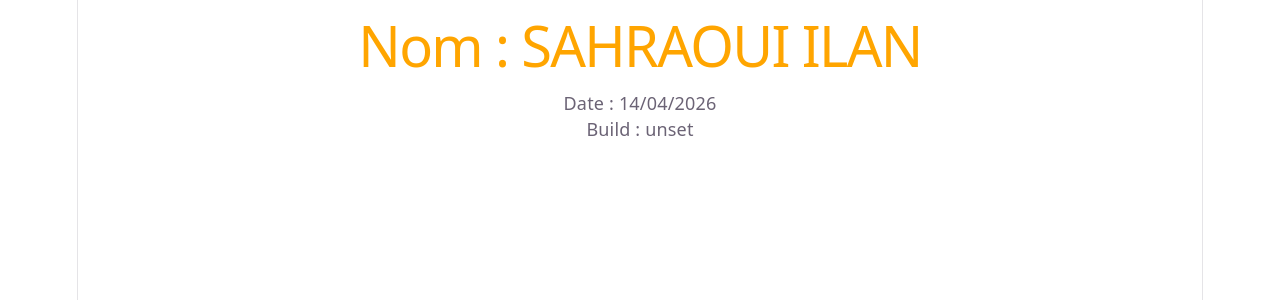
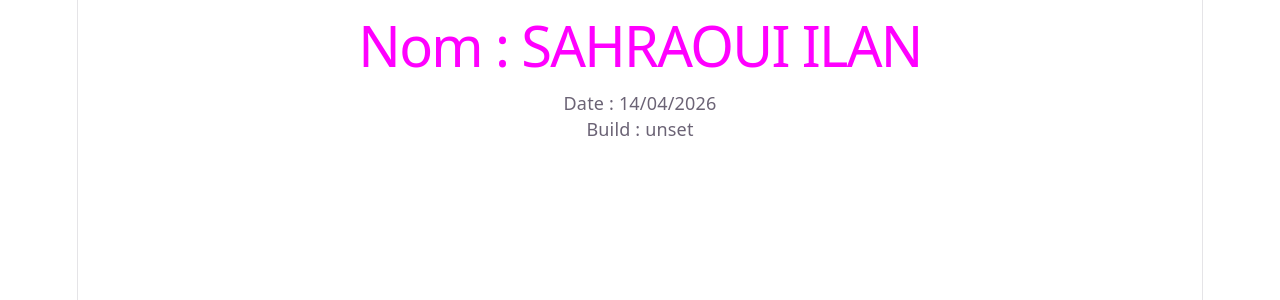
Before and after one commit to ilansah/tpfinal-cloud, a Vue app in the folder mon-app/: page / in a window 1280 px wide. Shown: the top 300 px of the page. Built offline with nearby package versions, Linux system fonts and the light colour scheme; no server answers.

Commit message:
magenta to develop

```diff
--- a/mon-app/src/App.vue
+++ b/mon-app/src/App.vue
@@ -13,6 +13,6 @@ const today = new Date().toLocaleDateString('fr-FR')
 <style>
 
 h1 {
-  color: orange;
+  color: magenta;
 }
 </style>
```
